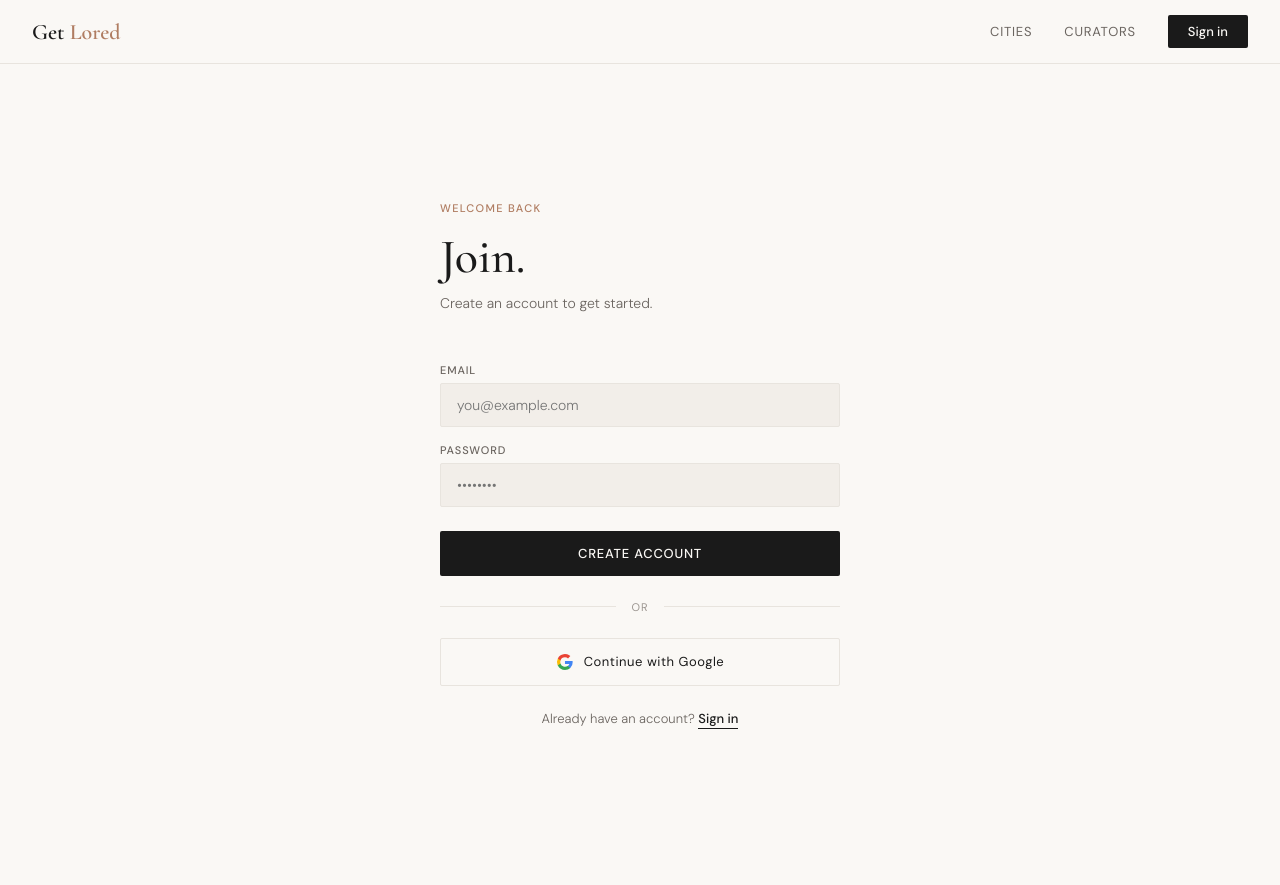
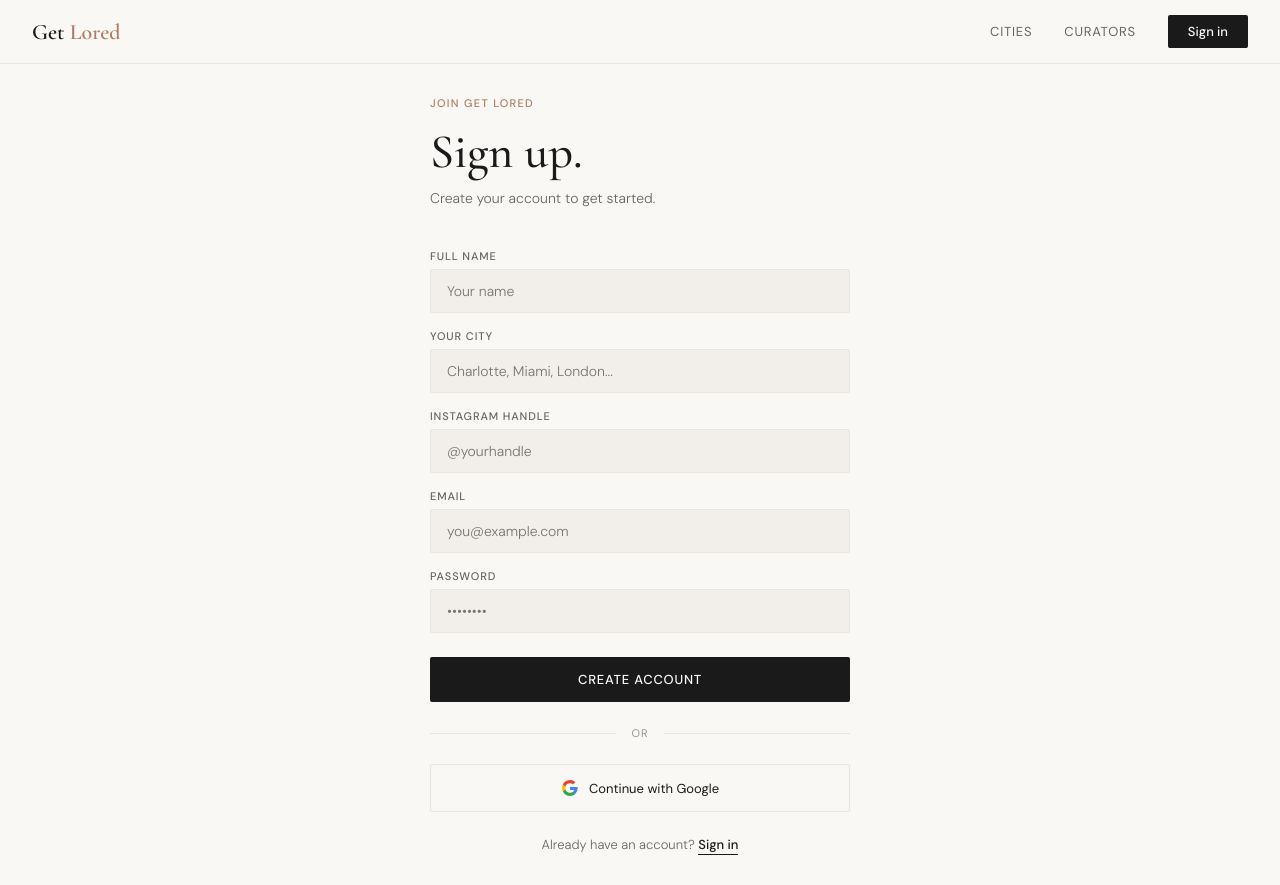
Before and after one commit to Kingiven1/getlored, a React (Vite) app: page /login in a window 1280 px wide. Both pictures are taken after a click on the element "Sign up". Before the commit the page ends 864 px from the top, so only its background shows below. Built offline with nearby package versions, Linux system fonts and the light colour scheme.

Commit message:
Add flyer upload and AI scan to curator portal

```diff
--- a/src/pages/CuratorPortal.jsx
+++ b/src/pages/CuratorPortal.jsx
@@ -14,6 +14,11 @@ const s = {
   sub: { fontFamily: "'DM Sans', sans-serif", fontSize: '14px', fontWeight: '300', color: '#6B6560', marginBottom: '40px', lineHeight: '1.6' },
   topRow: { display: 'flex', justifyContent: 'space-between', alignItems: 'flex-start', marginBottom: '8px' },
   signOutBtn: { padding: '8px 20px', fontFamily: "'DM Sans', sans-serif", fontSize: '12px', letterSpacing: '0.06em', textTransform: 'uppercase', color: '#6B6560', backgroundColor: 'transparent', border: '1px solid #E8E4DE', borderRadius: '2px', cursor: 'pointer' },
+  flyerBox: { border: '2px dashed #E8E4DE', borderRadius: '4px', padding: '40px', textAlign: 'center', marginBottom: '32px', cursor: 'pointer', backgroundColor: '#F9F7F4' },
+  flyerLabel: { fontFamily: "'DM Sans', sans-serif", fontSize: '13px', color: '#9B9590', marginBottom: '8px' },
+  flyerHint: { fontFamily: "'DM Sans', sans-serif", fontSize: '11px', color: '#B8B4AF', letterSpacing: '0.06em', textTransform: 'uppercase' },
+  flyerPreview: { width: '100%', maxHeight: '300px', objectFit: 'contain', borderRadius: '2px', marginBottom: '16px' },
+  scanBtn: { width: '100%', padding: '12px', fontFamily: "'DM Sans', sans-serif", fontSize: '13px', fontWeight: '500', letterSpacing: '0.06em', textTransform: 'uppercase', color: '#FAF8F5', backgroundColor: '#B07D62', border: 'none', borderRadius: '2px', cursor: 'pointer', marginBottom: '32px' },
   form: { display: 'flex', flexDirection: 'column', gap: '20px' },
   row: { display: 'grid', gridTemplateColumns: '1fr 1fr', gap: '16px' },
   fieldGroup: { display: 'flex', flexDirection: 'column', gap: '6px' },
@@ -22,12 +27,14 @@ const s = {
   select: { width: '100%', padding: '12px 16px', fontFamily: "'DM Sans', sans-serif", fontSize: '14px', fontWeight: '300', color: '#1A1A1A', backgroundColor: '#F2EEE9', border: '1px solid #E8E4DE', borderRadius: '2px', outline: 'none', boxSizing: 'border-box' },
   textarea: { width: '100%', padding: '12px 16px', fontFamily: "'DM Sans', sans-serif", fontSize: '14px', fontWeight: '300', color: '#1A1A1A', backgroundColor: '#F2EEE9', border: '1px solid #E8E4DE', borderRadius: '2px', outline: 'none', boxSizing: 'border-box', resize: 'vertical', minHeight: '100px', lineHeight: '1.6' },
   button: { padding: '14px 32px', fontFamily: "'DM Sans', sans-serif", fontSize: '13px', fontWeight: '500', letterSpacing: '0.06em', textTransform: 'uppercase', color: '#FAF8F5', backgroundColor: '#1A1A1A', border: 'none', borderRadius: '2px', cursor: 'pointer', alignSelf: 'flex-start' },
-  success: { fontFamily: "'DM Sans', sans-serif", fontSize: '13px', color: '#27AE60', backgroundColor: '#EDFAF3', padding: '12px 16px', borderRadius: '2px', border: '1px solid #B7EAD0' },
-  error: { fontFamily: "'DM Sans', sans-serif", fontSize: '13px', color: '#C0392B', backgroundColor: '#FDF0EE', padding: '12px 16px', borderRadius: '2px', border: '1px solid #F5C6C0' },
+  success: { fontFamily: "'DM Sans', sans-serif", fontSize: '13px', color: '#27AE60', backgroundColor: '#EDFAF3', padding: '12px 16px', borderRadius: '2px', border: '1px solid #B7EAD0', marginBottom: '24px' },
+  error: { fontFamily: "'DM Sans', sans-serif", fontSize: '13px', color: '#C0392B', backgroundColor: '#FDF0EE', padding: '12px 16px', borderRadius: '2px', border: '1px solid #F5C6C0', marginBottom: '24px' },
   notAuth: { textAlign: 'center', padding: '120px 32px' },
   notAuthHeadline: { fontFamily: "'Cormorant Garamond', serif", fontSize: '36px', fontStyle: 'italic', color: '#1A1A1A', marginBottom: '16px' },
   notAuthSub: { fontFamily: "'DM Sans', sans-serif", fontSize: '14px', fontWeight: '300', color: '#6B6560', marginBottom: '32px' },
   notAuthBtn: { display: 'inline-block', padding: '14px 32px', fontFamily: "'DM Sans', sans-serif", fontSize: '13px', fontWeight: '500', letterSpacing: '0.06em', textTransform: 'uppercase', color: '#FAF8F5', backgroundColor: '#1A1A1A', borderRadius: '2px' },
+  divider: { height: '1px', backgroundColor: '#E8E4DE', margin: '40px 0' },
+  sectionTitle: { fontFamily: "'Cormorant Garamond', serif", fontSize: '28px', fontWeight: '500', color: '#1A1A1A', marginBottom: '24px' },
 }
 
 export default function CuratorPortal() {
@@ -35,8 +42,11 @@ export default function CuratorPortal() {
   const [loading, setLoading] = useState(true)
   const [form, setForm] = useState(emptyEvent)
   const [submitting, setSubmitting] = useState(false)
+  const [scanning, setScanning] = useState(false)
   const [success, setSuccess] = useState('')
   const [error, setError] = useState('')
+  const [flyer, setFlyer] = useState(null)
+  const [flyerPreview, setFlyerPreview] = useState(null)
   const navigate = useNavigate()
 
   useEffect(() => {
@@ -54,14 +64,64 @@ export default function CuratorPortal() {
     setForm({ ...form, [e.target.name]: e.target.value })
   }
 
+  function handleFlyerChange(e) {
+    const file = e.target.files[0]
+    if (!file) return
+    setFlyer(file)
+    setFlyerPreview(URL.createObjectURL(file))
+  }
+
+  async function handleScan() {
+    if (!flyer) return
+    setScanning(true)
+    setError('')
+    try {
+      const reader = new FileReader()
+      reader.onload = async (e) => {
+        const base64 = e.target.result.split(',')[1]
+        const mediaType = flyer.type
+        const res = await fetch('/api/scan', {
+          method: 'POST',
+          headers: { 'Content-Type': 'application/json' },
+          body: JSON.stringify({ image: base64, mediaType }),
+        })
+        const data = await res.json()
+        if (data.title) {
+          setForm(prev => ({
+            ...prev,
+            title: data.title || prev.title,
+            venue: data.venue || prev.venue,
+            address: data.address || prev.address,
+            city: data.city || prev.city,
+            country: data.country || prev.country,
+            date: data.date || prev.date,
+            time: data.time || prev.time,
+            genre: data.genre || prev.genre,
+            description: data.description || prev.description,
+            ticket_url: data.ticket_url || prev.ticket_url,
+          }))
+        }
+        setScanning(false)
+      }
+      reader.readAsDataURL(flyer)
+    } catch (err) {
+      setError('Scan failed. Fill in manually.')
+      setScanning(false)
+    }
+  }
+
   async function handleSubmit(e) {
     e.preventDefault()
     setSubmitting(true)
     setError('')
     setSuccess('')
-    const { error } = await supabase.from('events').insert([{ ...form, curator_id: user.id, status: 'published' }])
+    const { error } = await supabase.from('events').insert([{
+      ...form,
+      curator_id: user.id,
+      status: 'published',
+    }])
     if (error) { setError('Something went wrong. Try again.') }
-    else { setSuccess('Event added to Get Lored.'); setForm(emptyEvent) }
+    else { setSuccess('Event added to Get Lored.'); setForm(emptyEvent); setFlyer(null); setFlyerPreview(null) }
     setSubmitting(false)
   }
 
@@ -88,12 +148,36 @@ export default function CuratorPortal() {
         <div>
           <p style={s.eyebrow}>Curator portal</p>
           <h1 style={s.headline}>Add an event.</h1>
-          <p style={s.sub}>Fill in the details to add an event to Get Lored.</p>
+          <p style={s.sub}>Upload a flyer and let AI fill in the details, or enter manually.</p>
         </div>
         <button style={s.signOutBtn} onClick={handleSignOut}>Sign out</button>
       </div>
+
       {success && <p style={s.success}>{success}</p>}
       {error && <p style={s.error}>{error}</p>}
+
+      <h2 style={s.sectionTitle}>Upload flyer</h2>
+      <label style={s.flyerBox}>
+        {flyerPreview ? (
+          <img src={flyerPreview} alt="Flyer preview" style={s.flyerPreview} />
+        ) : (
+          <>
+            <p style={s.flyerLabel}>Drop your flyer here or click to upload</p>
+            <p style={s.flyerHint}>JPG, PNG or PDF</p>
+          </>
+        )}
+        <input type="file" accept="image/*" onChange={handleFlyerChange} style={{ display: 'none' }} />
+      </label>
+
+      {flyer && (
+        <button style={s.scanBtn} onClick={handleScan} disabled={scanning}>
+          {scanning ? 'Reading flyer...' : 'Scan flyer with AI'}
+        </button>
+      )}
+
+      <div style={s.divider} />
+      <h2 style={s.sectionTitle}>Event details</h2>
+
       <form style={s.form} onSubmit={handleSubmit}>
         <div style={s.fieldGroup}>
           <label style={s.label}>Event title</label>
--- a/src/pages/Login.jsx
+++ b/src/pages/Login.jsx
@@ -1,166 +1,38 @@
 import { useState } from 'react'
-import { useNavigate, Link } from 'react-router-dom'
+import { useNavigate } from 'react-router-dom'
 import { supabase } from '../lib/supabase.js'
 
-const styles = {
-  page: {
-    minHeight: '100vh',
-    display: 'flex',
-    alignItems: 'center',
-    justifyContent: 'center',
-    padding: '32px',
-    backgroundColor: '#FAF8F5',
-  },
-  card: {
-    width: '100%',
-    maxWidth: '400px',
-  },
-  eyebrow: {
-    fontFamily: "'DM Sans', sans-serif",
-    fontSize: '11px',
-    fontWeight: '500',
-    letterSpacing: '0.12em',
-    textTransform: 'uppercase',
-    color: '#B07D62',
-    marginBottom: '16px',
-  },
-  headline: {
-    fontFamily: "'Cormorant Garamond', serif",
-    fontSize: '48px',
-    fontWeight: '500',
-    color: '#1A1A1A',
-    marginBottom: '8px',
-    lineHeight: '1.1',
-  },
-  sub: {
-    fontFamily: "'DM Sans', sans-serif",
-    fontSize: '14px',
-    fontWeight: '300',
-    color: '#6B6560',
-    marginBottom: '48px',
-    lineHeight: '1.6',
-  },
-  form: {
-    display: 'flex',
-    flexDirection: 'column',
-    gap: '16px',
-  },
-  label: {
-    fontFamily: "'DM Sans', sans-serif",
-    fontSize: '11px',
-    fontWeight: '500',
-    letterSpacing: '0.08em',
-    textTransform: 'uppercase',
-    color: '#6B6560',
-    marginBottom: '6px',
-    display: 'block',
-  },
-  input: {
-    width: '100%',
-    padding: '12px 16px',
-    fontFamily: "'DM Sans', sans-serif",
-    fontSize: '14px',
-    fontWeight: '300',
-    color: '#1A1A1A',
-    backgroundColor: '#F2EEE9',
-    border: '1px solid #E8E4DE',
-    borderRadius: '2px',
-    outline: 'none',
-    boxSizing: 'border-box',
-  },
-  button: {
-    width: '100%',
-    padding: '14px',
-    fontFamily: "'DM Sans', sans-serif",
-    fontSize: '13px',
-    fontWeight: '500',
-    letterSpacing: '0.06em',
-    textTransform: 'uppercase',
-    color: '#FAF8F5',
-    backgroundColor: '#1A1A1A',
-    border: 'none',
-    borderRadius: '2px',
-    cursor: 'pointer',
-    marginTop: '8px',
-  },
-  divider: {
-    display: 'flex',
-    alignItems: 'center',
-    gap: '16px',
-    margin: '24px 0',
-  },
-  dividerLine: {
-    flex: 1,
-    height: '1px',
-    backgroundColor: '#E8E4DE',
-  },
-  dividerText: {
-    fontFamily: "'DM Sans', sans-serif",
-    fontSize: '11px',
-    color: '#9B9590',
-    letterSpacing: '0.08em',
-    textTransform: 'uppercase',
-  },
-  googleBtn: {
-    width: '100%',
-    padding: '14px',
-    fontFamily: "'DM Sans', sans-serif",
-    fontSize: '13px',
-    fontWeight: '400',
-    letterSpacing: '0.04em',
-    color: '#1A1A1A',
-    backgroundColor: '#FAF8F5',
-    border: '1px solid #E8E4DE',
-    borderRadius: '2px',
-    cursor: 'pointer',
-    display: 'flex',
-    alignItems: 'center',
-    justifyContent: 'center',
-    gap: '10px',
-  },
-  error: {
-    fontFamily: "'DM Sans', sans-serif",
-    fontSize: '13px',
-    color: '#C0392B',
-    backgroundColor: '#FDF0EE',
-    padding: '12px 16px',
-    borderRadius: '2px',
-    border: '1px solid #F5C6C0',
-  },
-  success: {
-    fontFamily: "'DM Sans', sans-serif",
-    fontSize: '13px',
-    color: '#27AE60',
-    backgroundColor: '#EDFAF3',
-    padding: '12px 16px',
-    borderRadius: '2px',
-    border: '1px solid #B7EAD0',
-  },
-  toggle: {
-    fontFamily: "'DM Sans', sans-serif",
-    fontSize: '13px',
-    fontWeight: '300',
-    color: '#6B6560',
-    textAlign: 'center',
-    marginTop: '24px',
-  },
-  toggleLink: {
-    color: '#1A1A1A',
-    fontWeight: '500',
-    cursor: 'pointer',
-    borderBottom: '1px solid #1A1A1A',
-    paddingBottom: '1px',
-  },
+const s = {
+  page: { minHeight: '100vh', display: 'flex', alignItems: 'center', justifyContent: 'center', padding: '32px', backgroundColor: '#FAF8F5' },
+  card: { width: '100%', maxWidth: '420px' },
+  eyebrow: { fontFamily: "'DM Sans', sans-serif", fontSize: '11px', fontWeight: '500', letterSpacing: '0.12em', textTransform: 'uppercase', color: '#B07D62', marginBottom: '16px' },
+  headline: { fontFamily: "'Cormorant Garamond', serif", fontSize: '48px', fontWeight: '500', color: '#1A1A1A', marginBottom: '8px', lineHeight: '1.1' },
+  sub: { fontFamily: "'DM Sans', sans-serif", fontSize: '14px', fontWeight: '300', color: '#6B6560', marginBottom: '40px', lineHeight: '1.6' },
+  form: { display: 'flex', flexDirection: 'column', gap: '16px' },
+  label: { fontFamily: "'DM Sans', sans-serif", fontSize: '11px', fontWeight: '500', letterSpacing: '0.08em', textTransform: 'uppercase', color: '#6B6560', marginBottom: '6px', display: 'block' },
+  input: { width: '100%', padding: '12px 16px', fontFamily: "'DM Sans', sans-serif", fontSize: '14px', fontWeight: '300', color: '#1A1A1A', backgroundColor: '#F2EEE9', border: '1px solid #E8E4DE', borderRadius: '2px', outline: 'none', boxSizing: 'border-box' },
+  button: { width: '100%', padding: '14px', fontFamily: "'DM Sans', sans-serif", fontSize: '13px', fontWeight: '500', letterSpacing: '0.06em', textTransform: 'uppercase', color: '#FAF8F5', backgroundColor: '#1A1A1A', border: 'none', borderRadius: '2px', cursor: 'pointer', marginTop: '8px' },
+  divider: { display: 'flex', alignItems: 'center', gap: '16px', margin: '24px 0' },
+  dividerLine: { flex: 1, height: '1px', backgroundColor: '#E8E4DE' },
+  dividerText: { fontFamily: "'DM Sans', sans-serif", fontSize: '11px', color: '#9B9590', letterSpacing: '0.08em', textTransform: 'uppercase' },
+  googleBtn: { width: '100%', padding: '14px', fontFamily: "'DM Sans', sans-serif", fontSize: '13px', fontWeight: '400', color: '#1A1A1A', backgroundColor: '#FAF8F5', border: '1px solid #E8E4DE', borderRadius: '2px', cursor: 'pointer', display: 'flex', alignItems: 'center', justifyContent: 'center', gap: '10px' },
+  error: { fontFamily: "'DM Sans', sans-serif", fontSize: '13px', color: '#C0392B', backgroundColor: '#FDF0EE', padding: '12px 16px', borderRadius: '2px', border: '1px solid #F5C6C0' },
+  success: { fontFamily: "'DM Sans', sans-serif", fontSize: '13px', color: '#27AE60', backgroundColor: '#EDFAF3', padding: '12px 16px', borderRadius: '2px', border: '1px solid #B7EAD0' },
+  toggle: { fontFamily: "'DM Sans', sans-serif", fontSize: '13px', fontWeight: '300', color: '#6B6560', textAlign: 'center', marginTop: '24px' },
+  toggleLink: { color: '#1A1A1A', fontWeight: '500', cursor: 'pointer', borderBottom: '1px solid #1A1A1A', paddingBottom: '1px' },
 }
 
 export default function Login() {
   const [mode, setMode] = useState('login')
-  const [email, setEmail] = useState('')
-  const [password, setPassword] = useState('')
+  const [form, setForm] = useState({ email: '', password: '', name: '', city: '', instagram: '' })
   const [loading, setLoading] = useState(false)
   const [error, setError] = useState('')
   const [success, setSuccess] = useState('')
   const navigate = useNavigate()
+
+  function handleChange(e) {
+    setForm({ ...form, [e.target.name]: e.target.value })
+  }
 
   async function handleSubmit(e) {
     e.preventDefault()
@@ -169,18 +41,27 @@ export default function Login() {
     setSuccess('')
 
     if (mode === 'login') {
-      const { error } = await supabase.auth.signInWithPassword({ email, password })
-      if (error) {
-        setError(error.message)
-      } else {
-        navigate('/curator')
-      }
+      const { error } = await supabase.auth.signInWithPassword({ email: form.email, password: form.password })
+      if (error) { setError(error.message) }
+      else { navigate('/curator') }
     } else {
-      const { error } = await supabase.auth.signUp({ email, password })
-      if (error) {
-        setError(error.message)
-      } else {
-        setSuccess('Account created! Check your email to confirm.')
+      const { data, error } = await supabase.auth.signUp({
+        email: form.email,
+        password: form.password,
+        options: {
+          data: { name: form.name, city: form.city, instagram: form.instagram }
+        }
+      })
+      if (error) { setError(error.message) }
+      else {
+        await supabase.from('curators').insert([{
+          user_id: data.user?.id,
+          name: form.name,
+          city: form.city,
+          instagram: form.instagram,
+          approved: false,
+        }])
+        setSuccess('Account created! You will be notified when approved.')
       }
     }
     setLoading(false)
@@ -194,56 +75,52 @@ export default function Login() {
   }
 
   return (
-    <div style={styles.page}>
-      <div style={styles.card}>
-        <p style={styles.eyebrow}>Welcome back</p>
-        <h1 style={styles.headline}>
-          {mode === 'login' ? 'Sign in.' : 'Join.'}
-        </h1>
-        <p style={styles.sub}>
-          {mode === 'login'
-            ? 'Sign in to access your curator portal.'
-            : 'Create an account to get started.'}
-        </p>
+    <div style={s.page}>
+      <div style={s.card}>
+        <p style={s.eyebrow}>{mode === 'login' ? 'Welcome back' : 'Join Get Lored'}</p>
+        <h1 style={s.headline}>{mode === 'login' ? 'Sign in.' : 'Sign up.'}</h1>
+        <p style={s.sub}>{mode === 'login' ? 'Access your curator portal.' : 'Create your account to get started.'}</p>
 
-        {error && <p style={styles.error}>{error}</p>}
-        {success && <p style={styles.success}>{success}</p>}
+        {error && <p style={s.error}>{error}</p>}
+        {success && <p style={s.success}>{success}</p>}
 
-        <form style={styles.form} onSubmit={handleSubmit}>
+        <form style={s.form} onSubmit={handleSubmit}>
+          {mode === 'signup' && (
+            <>
+              <div>
+                <label style={s.label}>Full name</label>
+                <input style={s.input} name="name" value={form.name} onChange={handleChange} placeholder="Your name" required />
+              </div>
+              <div>
+                <label style={s.label}>Your city</label>
+                <input style={s.input} name="city" value={form.city} onChange={handleChange} placeholder="Charlotte, Miami, London..." required />
+              </div>
+              <div>
+                <label style={s.label}>Instagram handle</label>
+                <input style={s.input} name="instagram" value={form.instagram} onChange={handleChange} placeholder="@yourhandle" />
+              </div>
+            </>
+          )}
           <div>
-            <label style={styles.label}>Email</label>
-            <input
-              type="email"
-              value={email}
-              onChange={(e) => setEmail(e.target.value)}
-              style={styles.input}
-              placeholder="you@example.com"
-              required
-            />
+            <label style={s.label}>Email</label>
+            <input style={s.input} type="email" name="email" value={form.email} onChange={handleChange} placeholder="you@example.com" required />
           </div>
           <div>
-            <label style={styles.label}>Password</label>
-            <input
-              type="password"
-              value={password}
-              onChange={(e) => setPassword(e.target.value)}
-              style={styles.input}
-              placeholder="••••••••"
-              required
-            />
+            <label style={s.label}>Password</label>
+            <input style={s.input} type="password" name="password" value={form.password} onChange={handleChange} placeholder="••••••••" required />
           </div>
-          <button type="submit" style={styles.button} disabled={loading}>
+          <button type="submit" style={s.button} disabled={loading}>
             {loading ? 'One moment...' : mode === 'login' ? 'Sign in' : 'Create account'}
           </button>
         </form>
 
-        <div style={styles.divider}>
-          <div style={styles.dividerLine} />
-          <span style={styles.dividerText}>or</span>
-          <div style={styles.dividerLine} />
+        <div style={s.divider}>
+          <div style={s.dividerLine} />
+          <span style={s.dividerText}>or</span>
+          <div style={s.dividerLine} />
         </div>
 
-        <button style={styles.googleBtn} onClick={handleGoogle}>
+        <button style={s.googleBtn} onClick={handleGoogle}>
           <svg width="18" height="18" viewBox="0 0 18 18">
             <path fill="#4285F4" d="M16.51 8H8.98v3h4.3c-.18 1-.74 1.48-1.6 2.04v2.01h2.6a7.8 7.8 0 002.38-5.88c0-.57-.05-.66-.15-1.18z"/>
             <path fill="#34A853" d="M8.98 17c2.16 0 3.97-.72 5.3-1.94l-2.6-2a4.8 4.8 0 01-7.18-2.54H1.83v2.07A8 8 0 008.98 17z"/>
@@ -253,12 +130,9 @@ export default function Login() {
           Continue with Google
         </button>
 
-        <p style={styles.toggle}>
+        <p style={s.toggle}>
           {mode === 'login' ? "Don't have an account? " : 'Already have an account? '}
-          <span
-            style={styles.toggleLink}
-            onClick={() => { setMode(mode === 'login' ? 'signup' : 'login'); setError(''); setSuccess('') }}
-          >
+          <span style={s.toggleLink} onClick={() => { setMode(mode === 'login' ? 'signup' : 'login'); setError(''); setSuccess('') }}>
             {mode === 'login' ? 'Sign up' : 'Sign in'}
           </span>
         </p>
```
